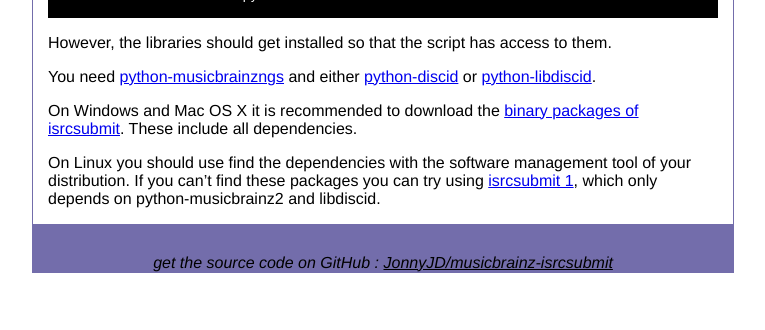
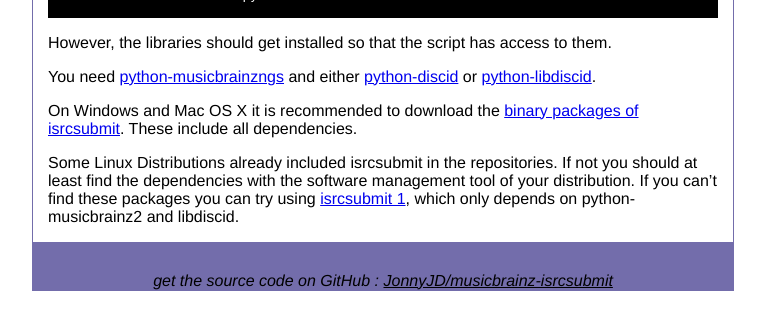
Before and after one commit to JonnyJD/musicbrainz-isrcsubmit, a Jekyll site: the page built from install.markdown, in a window 1280 px wide, cut to the strip 324-654 px from the top of the page. Shown: the whole strip, without its empty margins (257-1022 px from the left). Built offline with Jekyll 4.4.1, drawn with Linux system fonts in a browser that asks for light colours.

Commit message:
mention isrcsubmit is in some repositories

```diff
--- a/install.markdown
+++ b/install.markdown
@@ -23,7 +23,8 @@
 the [binary packages of isrcsubmit](download).
 These include all dependencies.
 
-On Linux you should use find the dependencies
+Some Linux Distributions already included isrcsubmit in the repositories.
+If not you should at least find the dependencies
 with the software management tool of your distribution.
 If you can't find these packages you can try using [isrcsubmit 1](download#old),
 which only depends on python-musicbrainz2 and libdiscid.
```
